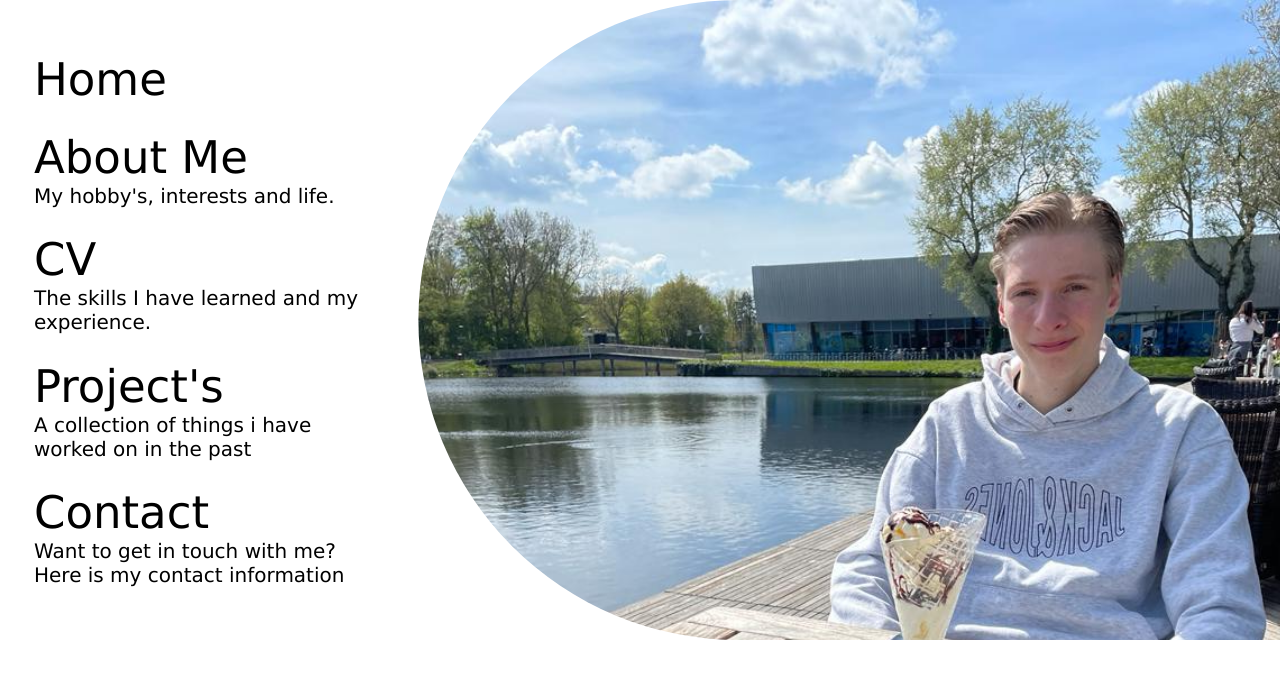
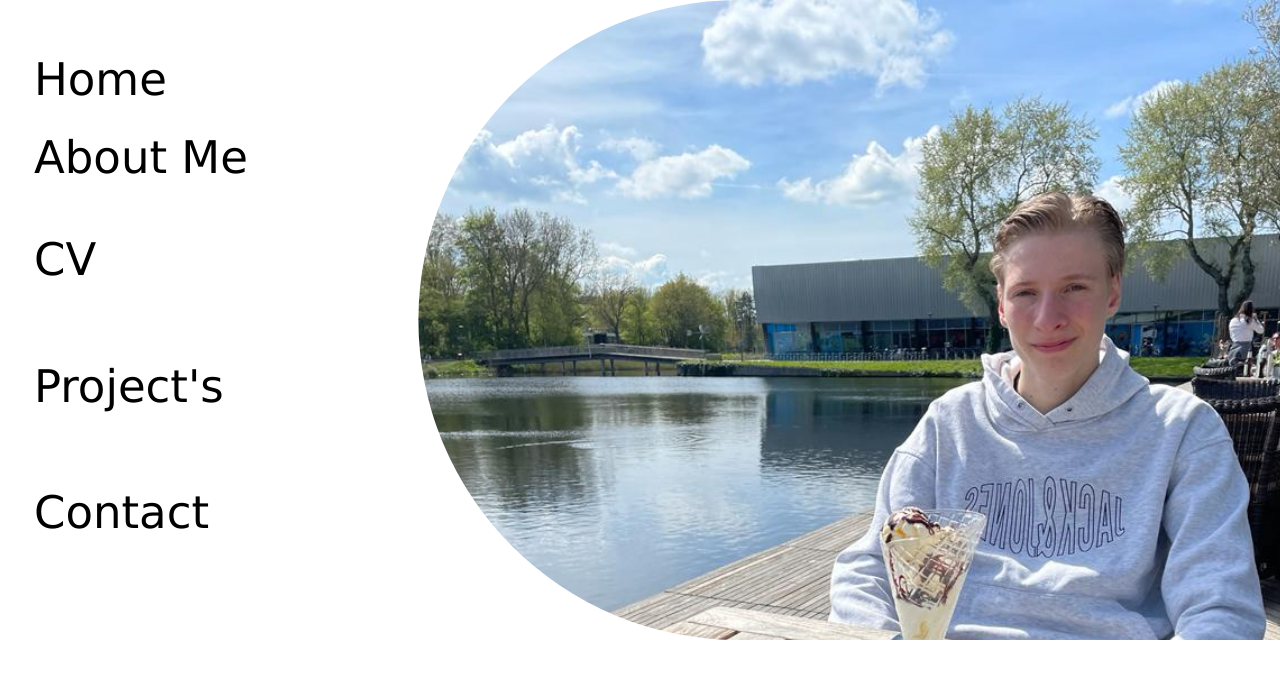
Before and after one commit to Vincent007super/Portfolio, a PHP site: page / in a window 1280 px wide. Shown: the part 80-759 px from the top of the page. Run offline with PHP 8.4, Linux system fonts and the light colour scheme.

Commit message:
Fixed menu animations
Menu now considered done.

```diff
--- a/Pages/css/main.css
+++ b/Pages/css/main.css
@@ -61,7 +61,13 @@ a {
 
 .menuDesc {
     font-size: 20px;
+    height: fit-content;
+    opacity: 0;
+    transition: opacity 2s;
+}
 
+.menuButtons:hover .menuDesc{
+    opacity: 1;
 }
 
 /*main*/
```
